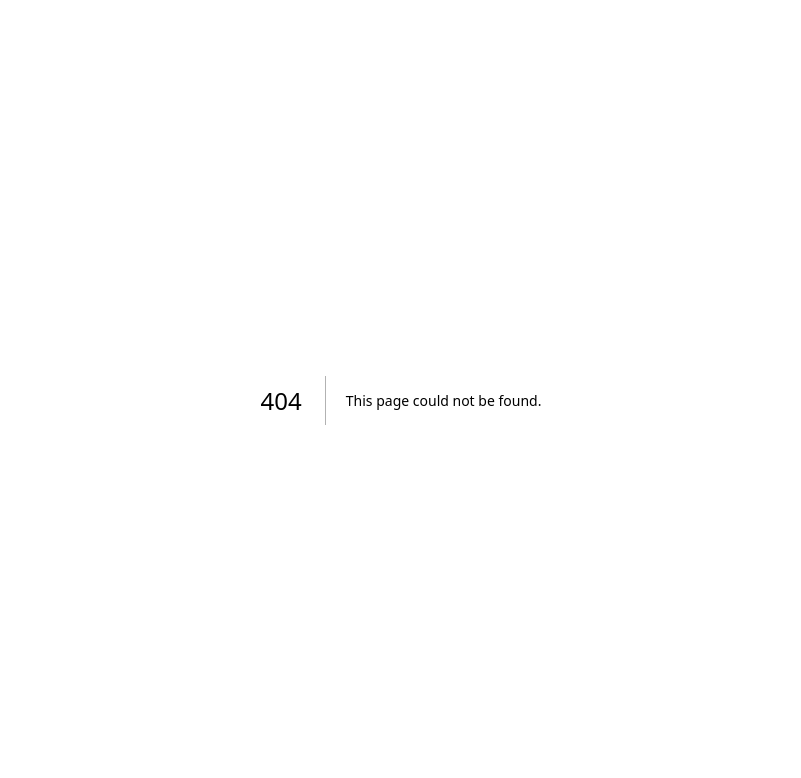
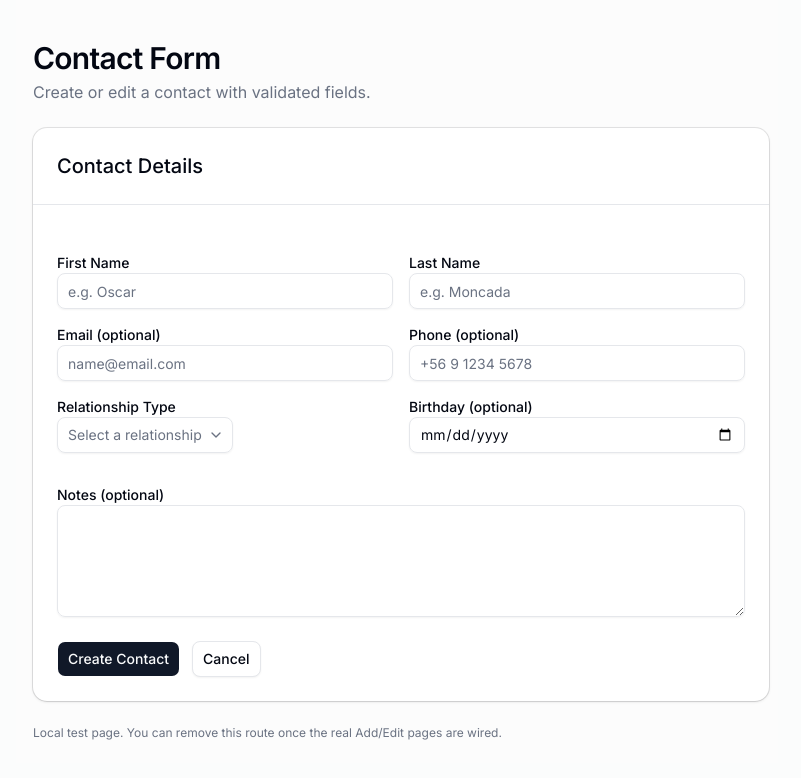
Before and after one commit to BrandonMHerrin/My-Circle-App, a Next.js app: page /contact-form in a window 1280 px wide. Before the commit this address had no page. Shown: the top 778 px of the page, without its empty margins (239-1040 px from the left). Built offline with nearby package versions, Linux system fonts and the light colour scheme.

Commit message:
I added a reusable ContactForm component with validation

```diff
--- /dev/null
+++ b/src/app/contact-form/page.tsx
@@ -0,0 +1,41 @@
+"use client";
+
+import { ContactForm } from "@/components/contacts/ContactForm";
+import { Card, CardContent, CardHeader, CardTitle } from "@/components/ui/card";
+import { Separator } from "@/components/ui/separator";
+
+export default function ContactFormPage() {
+  return (
+    <div className="min-h-screen bg-muted/30">
+      <div className="mx-auto max-w-3xl px-4 py-10">
+        <div className="mb-6">
+          <h1 className="text-3xl font-semibold tracking-tight">Contact Form</h1>
+          <p className="text-muted-foreground mt-1">
+            Create or edit a contact with validated fields.
+          </p>
+        </div>
+
+        <Card className="shadow-sm">
+          <CardHeader>
+            <CardTitle className="text-xl">Contact Details</CardTitle>
+          </CardHeader>
+          <Separator />
+          <CardContent className="pt-6">
+            <ContactForm
+              mode="create"
+              onSubmit={(values) => {
+                console.log("SUBMIT VALUES:", values);
+                alert("Submitted! Check the console.");
+              }}
+              onCancel={() => alert("Cancel")}
+            />
+          </CardContent>
+        </Card>
+
+        <p className="mt-6 text-xs text-muted-foreground">
+          Local test page. You can remove this route once the real Add/Edit pages are wired.
+        </p>
+      </div>
+    </div>
+  );
+}
--- /dev/null
+++ b/src/components/contacts/ContactForm.tsx
@@ -0,0 +1,248 @@
+"use client";
+
+import * as React from "react";
+import { useEffect, useMemo, useState } from "react";
+import { useForm } from "react-hook-form";
+import { z } from "zod";
+import { zodResolver } from "@hookform/resolvers/zod";
+
+import type { ContactFormMode, ContactFormValues } from "./types";
+
+import { Button } from "../ui/button";
+import { Input } from "../ui/input";
+import { Textarea } from "../ui/textarea";
+import {
+  Select,
+  SelectContent,
+  SelectItem,
+  SelectTrigger,
+  SelectValue,
+} from "../ui/select";
+
+/* ------------------------------------------------------------------ */
+/* Schema (sin preprocess para evitar unknown) */
+/* ------------------------------------------------------------------ */
+
+const schema = z.object({
+  fname: z.string().trim().min(1, "First name is required"),
+  lname: z.string().trim().min(1, "Last name is required"),
+
+  // "" o email válido
+  email: z.union([z.literal(""), z.string().email("Invalid email")]).optional(),
+
+  // "" o phone con mínimo 3 caracteres
+  phone: z.union([z.literal(""), z.string().min(3, "Phone is too short")]).optional(),
+
+  relationship: z.string().min(1, "Relationship type is required"),
+
+  // date input devuelve "" o "YYYY-MM-DD"
+  dob: z.union([z.literal(""), z.string()]).optional(),
+
+  // "" o texto (máx 2000)
+  notes: z.union([z.literal(""), z.string().max(2000, "Notes too long")]).optional(),
+});
+
+type FormData = z.infer<typeof schema>;
+
+/* ------------------------------------------------------------------ */
+/* Props */
+/* ------------------------------------------------------------------ */
+
+type Props = {
+  mode: ContactFormMode;
+  defaultValues?: Partial<ContactFormValues>;
+  onSubmit: (values: ContactFormValues) => Promise<void> | void;
+  onCancel?: () => void;
+  isSubmitting?: boolean;
+  submitLabel?: string;
+};
+
+/* ------------------------------------------------------------------ */
+/* Helpers */
+/* ------------------------------------------------------------------ */
+
+const relationshipOptions = [
+  "family",
+  "friend",
+  "colleague",
+  "partner",
+  "client",
+  "neighbor",
+  "other",
+] as const;
+
+function normalizeDefaults(d?: Partial<ContactFormValues>): FormData {
+  return {
+    fname: d?.fname ?? "",
+    lname: d?.lname ?? "",
+    email: (d?.email ?? "") as string, // puede venir null
+    phone: (d?.phone ?? "") as string,
+    relationship: d?.relationship ?? "",
+    dob: (d?.dob ?? "") as string,
+    notes: (d?.notes ?? "") as string,
+  };
+}
+
+/* ------------------------------------------------------------------ */
+/* Component */
+/* ------------------------------------------------------------------ */
+
+export function ContactForm({
+  mode,
+  defaultValues,
+  onSubmit,
+  onCancel,
+  isSubmitting,
+  submitLabel,
+}: Props) {
+  const [localSubmitting, setLocalSubmitting] = useState(false);
+
+  const initialValues = useMemo(
+    () => normalizeDefaults(defaultValues),
+    [defaultValues]
+  );
+
+  const {
+    register,
+    handleSubmit,
+    formState: { errors },
+    reset,
+    setValue,
+    watch,
+  } = useForm<FormData>({
+    resolver: zodResolver(schema),
+    defaultValues: initialValues,
+    mode: "onBlur",
+  });
+
+  useEffect(() => {
+    reset(initialValues);
+  }, [initialValues, reset]);
+
+  const submitting = isSubmitting ?? localSubmitting;
+  const relationship = watch("relationship");
+
+  const submitText =
+    submitLabel ?? (mode === "create" ? "Create Contact" : "Save Changes");
+
+  const submit = async (values: FormData): Promise<void> => {
+    const payload: ContactFormValues = {
+      fname: values.fname.trim(),
+      lname: values.lname.trim(),
+      relationship: values.relationship.trim(),
+
+      email: values.email && values.email !== "" ? values.email.trim() : null,
+      phone: values.phone && values.phone !== "" ? values.phone.trim() : null,
+      dob: values.dob && values.dob !== "" ? values.dob : null,
+      notes: values.notes && values.notes !== "" ? values.notes.trim() : null,
+    };
+
+    try {
+      setLocalSubmitting(true);
+      await onSubmit(payload);
+    } finally {
+      setLocalSubmitting(false);
+    }
+  };
+
+  return (
+    <form onSubmit={handleSubmit(submit)} className="space-y-6">
+      <div className="grid grid-cols-1 gap-4 md:grid-cols-2">
+        {/* First Name */}
+        <div className="space-y-2">
+          <label className="text-sm font-medium">First Name</label>
+          <Input placeholder="e.g. Oscar" {...register("fname")} />
+          {errors.fname && (
+            <p className="text-sm text-destructive">{errors.fname.message}</p>
+          )}
+        </div>
+
+        {/* Last Name */}
+        <div className="space-y-2">
+          <label className="text-sm font-medium">Last Name</label>
+          <Input placeholder="e.g. Moncada" {...register("lname")} />
+          {errors.lname && (
+            <p className="text-sm text-destructive">{errors.lname.message}</p>
+          )}
+        </div>
+
+        {/* Email */}
+        <div className="space-y-2">
+          <label className="text-sm font-medium">Email (optional)</label>
+          <Input type="email" placeholder="name@email.com" {...register("email")} />
+          {errors.email && (
+            <p className="text-sm text-destructive">{errors.email.message}</p>
+          )}
+        </div>
+
+        {/* Phone */}
+        <div className="space-y-2">
+          <label className="text-sm font-medium">Phone (optional)</label>
+          <Input placeholder="+56 9 1234 5678" {...register("phone")} />
+          {errors.phone && (
+            <p className="text-sm text-destructive">{errors.phone.message}</p>
+          )}
+        </div>
+
+        {/* Relationship */}
+        <div className="space-y-2">
+          <label className="text-sm font-medium">Relationship Type</label>
+          <Select
+            value={relationship}
+            onValueChange={(v) =>
+              setValue("relationship", v, { shouldValidate: true })
+            }
+          >
+            <SelectTrigger>
+              <SelectValue placeholder="Select a relationship" />
+            </SelectTrigger>
+            <SelectContent>
+              {relationshipOptions.map((opt) => (
+                <SelectItem key={opt} value={opt}>
+                  {opt.charAt(0).toUpperCase() + opt.slice(1)}
+                </SelectItem>
+              ))}
+            </SelectContent>
+          </Select>
+          {errors.relationship && (
+            <p className="text-sm text-destructive">
+              {errors.relationship.message}
+            </p>
+          )}
+        </div>
+
+        {/* Birthday */}
+        <div className="space-y-2">
+          <label className="text-sm font-medium">Birthday (optional)</label>
+          <Input type="date" {...register("dob")} />
+        </div>
+      </div>
+
+      {/* Notes */}
+      <div className="space-y-2">
+        <label className="text-sm font-medium">Notes (optional)</label>
+        <Textarea className="min-h-28" {...register("notes")} />
+        {errors.notes && (
+          <p className="text-sm text-destructive">{errors.notes.message}</p>
+        )}
+      </div>
+
+      <div className="flex gap-3">
+        <Button type="submit" disabled={submitting}>
+          {submitting ? "Saving..." : submitText}
+        </Button>
+
+        {onCancel && (
+          <Button
+            type="button"
+            variant="outline"
+            onClick={onCancel}
+            disabled={submitting}
+          >
+            Cancel
+          </Button>
+        )}
+      </div>
+    </form>
+  );
+}
--- /dev/null
+++ b/src/components/contacts/types.ts
@@ -0,0 +1,11 @@
+export type ContactFormValues = {
+  fname: string
+  lname: string
+  email?: string | null
+  phone?: string | null
+  relationship: string
+  dob?: string | null // YYYY-MM-DD
+  notes?: string | null
+}
+
+export type ContactFormMode = "create" | "edit"
```
Also changed, not shown: src/components/contacts/DeleteContactDialog.tsx (added).
